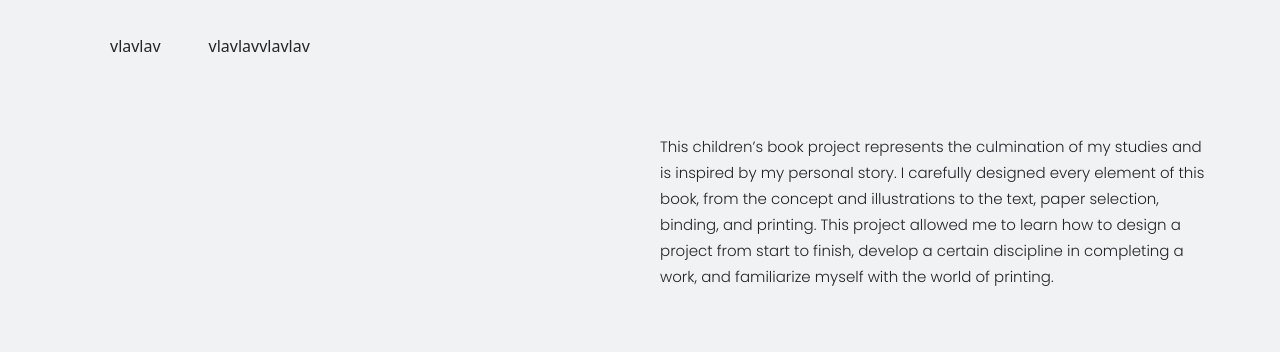
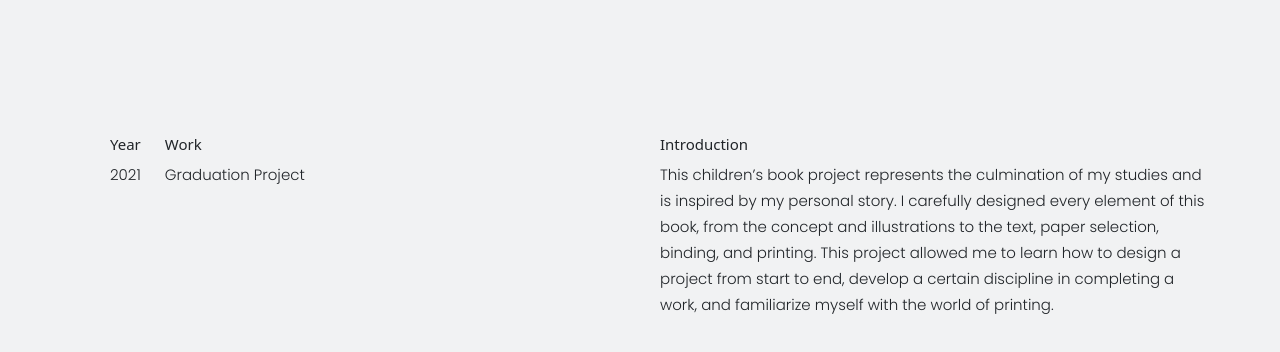
Before and after one commit to salomeIsCoding/Portfolio_shecodesnext, a plain HTML site: page project_1.html in a window 1280 px wide. Shown: the part 440-792 px from the top of the page. Drawn offline with nearby package versions, Linux system fonts and the light colour scheme.

Commit message:
added header structure to my project

```diff
--- a/project_1.html
+++ b/project_1.html
@@ -72,18 +72,24 @@
         </p>
         <h1>Children's Book: from Conception to Print</h1>
         <div class="content-intro mt-5 d-flex justify-content-between">
-          <div class="d-flex">
-            <div class="pe-5">vlavlav</div>
-            <div>vlavlav</div>
-            <div>vlavlav</div>
+          <div class="d-flex intro-description-project">
+            <div class="information-description pe-4">
+              <h6>Year</h6>
+              <p>2021</p>
+            </div>
+            <div class="information-description pe-4">
+              <h6>Work</h6>
+              <p>Graduation Project</p>
+            </div>
           </div>
-          <div>
-            <p class="intro-description-project">
+          <div class="intro-description-project">
+            <h6>Introduction</h6>
+            <p>
               This children’s book project represents the culmination of my
               studies and is inspired by my personal story. I carefully designed
               every element of this book, from the concept and illustrations to
               the text, paper selection, binding, and printing. This project
-              allowed me to learn how to design a project from start to finish,
+              allowed me to learn how to design a project from start to end,
               develop a certain discipline in completing a work, and familiarize
               myself with the world of printing.
             </p>
--- a/styles/style.css
+++ b/styles/style.css
@@ -212,6 +212,9 @@ footer {
 .intro-description-project {
   margin-top: 100px;
   max-width: 550px;
+}
+
+.intro-description-project p {
   font-size: 15px;
   font-weight: 300;
   line-height: 26px;
```
